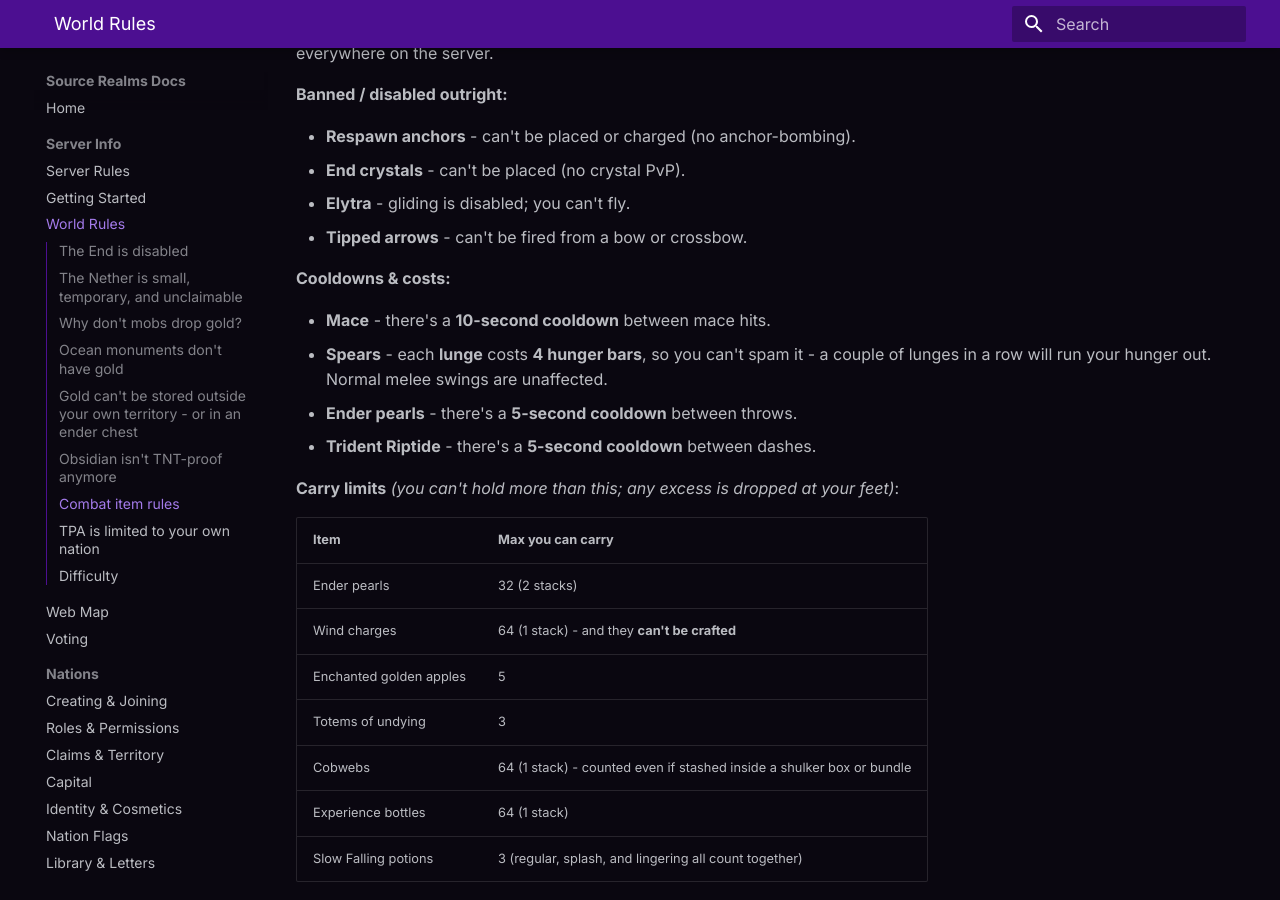
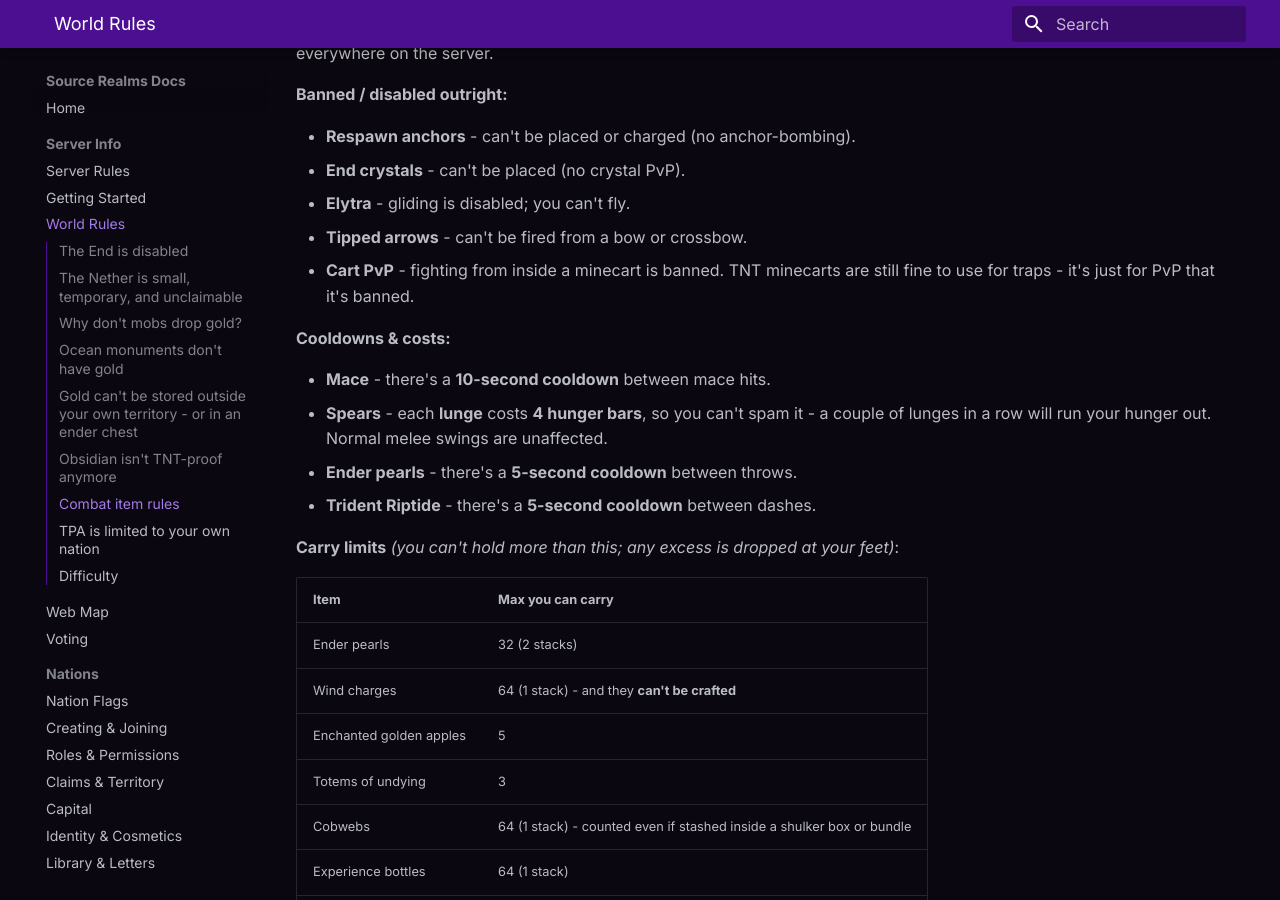
Before and after one commit to SourceRealms/sourcerealms-docs, an MkDocs documentation site: the page built from docs/world-rules.md, in a window 1280 px wide and 900 px high, scrolled down 1902 px. Built offline with MkDocs 1.6.1 and Material for MkDocs 9.7.7, drawn with Linux system fonts in a browser that asks for light colours.

Commit message:
Move Nation Flags to first in Nations nav, mirror cart PvP ban in World Rules combat section

```diff
--- a/docs/world-rules.md
+++ b/docs/world-rules.md
@@ -83,6 +83,8 @@ apply to **everyone**, everywhere on the server.
 - **End crystals** - can't be placed (no crystal PvP).
 - **Elytra** - gliding is disabled; you can't fly.
 - **Tipped arrows** - can't be fired from a bow or crossbow.
+- **Cart PvP** - fighting from inside a minecart is banned. TNT minecarts are still fine to use for
+  traps - it's just for PvP that it's banned.
 
 **Cooldowns & costs:**
 
--- a/mkdocs.yml
+++ b/mkdocs.yml
@@ -49,12 +49,12 @@ nav:
       - Web Map: web-map.md
       - Voting: voting.md
   - Nations:
+      - Nation Flags: nations/nation-flags.md
       - Creating & Joining: nations/creating-joining.md
       - Roles & Permissions: nations/roles-permissions.md
       - Claims & Territory: nations/claims-territory.md
       - Capital: nations/capital.md
       - Identity & Cosmetics: nations/identity-cosmetics.md
-      - Nation Flags: nations/nation-flags.md
       - Library & Letters: letters.md
   - Diplomacy & War:
       - Diplomacy: diplomacy.md
```
